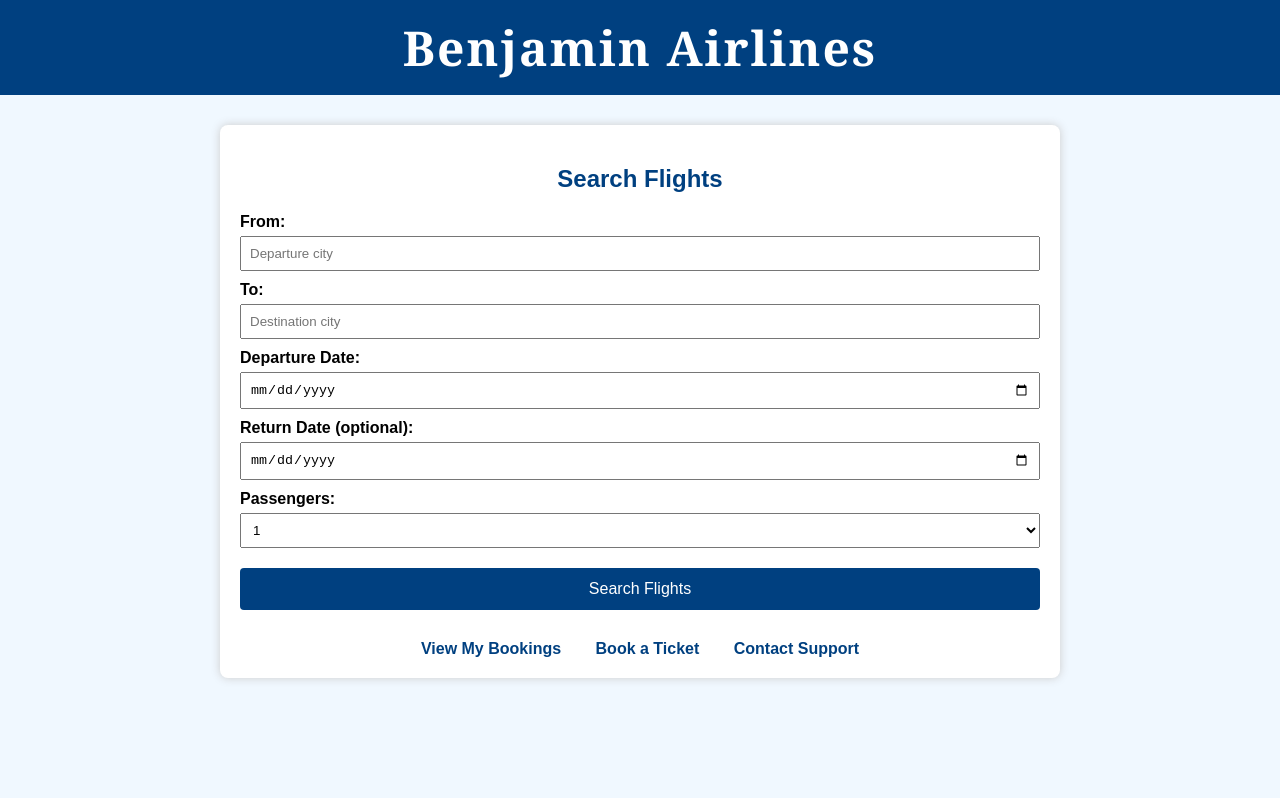
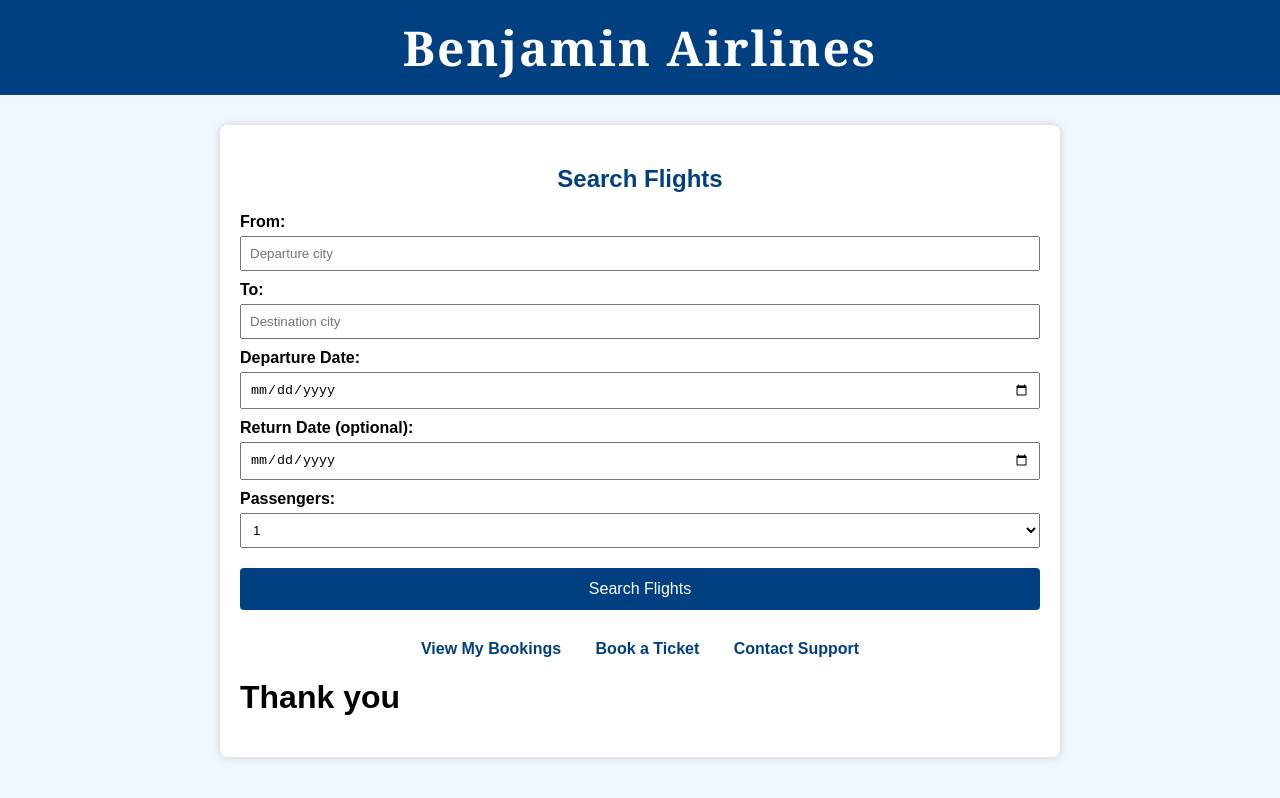
Before and after one commit to benjaminDaniel-tech/Benjamin_Airlines, a plain HTML site: page index.html in a window 1280 px wide. Drawn offline with Linux system fonts and the light colour scheme.

Commit message:
Update index.html

```diff
--- a/index.html
+++ b/index.html
@@ -115,6 +115,7 @@
       <a href="/new-booking.html">Book a Ticket</a>
       <a href="/contact.html">Contact Support</a>
     </nav>
+    <h1>Thank you</h1>
   </main>
 </body>
 </html>
```
